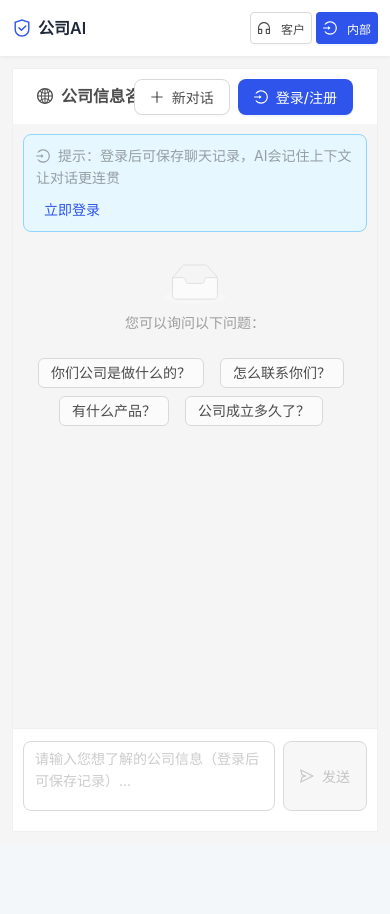
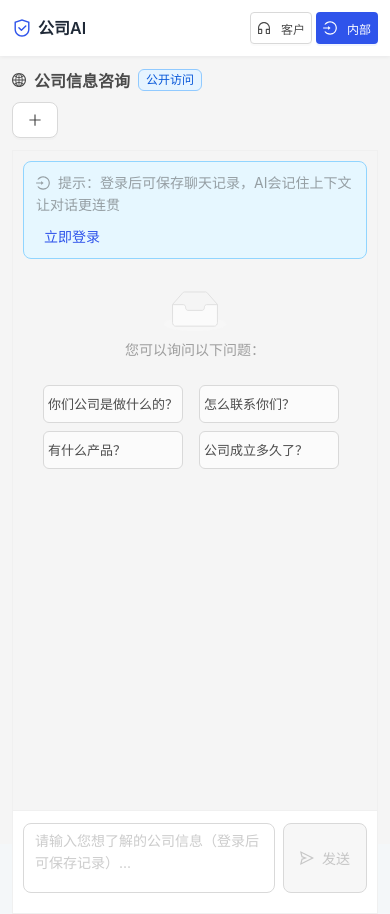
Before and after one commit to amike42w-sys/company-ai, a React (Vite) app: page /public-chat in a window 390 px wide. Before the commit the page ends 844 px from the top, so only its background shows below. Built offline with nearby package versions, Linux system fonts and the light colour scheme.

Commit message:
style: 适配移动端对话咨询界面，解决元素重叠遮挡

```diff
--- a/src/components/Chat/PublicChat.module.css
+++ b/src/components/Chat/PublicChat.module.css
@@ -1,5 +1,54 @@
 .container {
   height: calc(100vh - 160px);
+}
+
+/* 基础容器增加间距，防止被顶栏遮挡 */
+.chatContainer {
+  padding: 20px;
+  display: flex;
+  flex-direction: column;
+  height: 100%;
+}
+
+/* 头部操作区适配 */
+.chatHeader {
+  display: flex;
+  justify-content: space-between;
+  align-items: center;
+  margin-bottom: 20px;
+  gap: 10px;
+}
+
+.headerTitle {
+  display: flex;
+  align-items: center;
+  gap: 8px;
+  flex-shrink: 0;
+}
+
+.titleText {
+  font-size: 16px;
+  font-weight: 600;
+}
+
+.headerActions {
+  display: flex;
+  align-items: center;
+  gap: 8px;
+}
+
+.actionBtn {
+  display: flex;
+  align-items: center;
+  gap: 4px;
+}
+
+.btnText {
+  font-size: 14px;
+}
+
+.mobileHide {
+  display: inline-block;
 }
 
 .chatCard {
@@ -197,6 +246,49 @@
     min-height: 70px !important;
   }
 
+  /* 头部操作区适配 */
+  .chatHeader {
+    flex-direction: column; /* 手机端标题和按钮分两行 */
+    align-items: flex-start;
+    margin-bottom: 12px;
+  }
+
+  .headerActions {
+    width: 100%;
+    display: flex;
+    gap: 8px;
+  }
+
+  /* 隐藏 PC 端的长文字，让按钮更紧凑 */
+  .btnText {
+    display: none;
+  }
+
+  /* 既然顶栏有了登录，这里重复的按钮直接隐藏 */
+  .mobileHide {
+    display: none;
+  }
+
+  /* 调整引导卡片的边距 */
+  .guideCard {
+    margin-top: 10px !important;
+    padding: 12px !important;
+  }
+
+  /* 引导问题按钮适配 */
+  .suggestions {
+    display: grid !important;
+    grid-template-columns: 1fr 1fr !important; /* 强制两列排列 */
+    gap: 8px !important;
+  }
+
+  .suggestionTag {
+    font-size: 13px !important;
+    padding: 8px 4px !important;
+    height: auto !important;
+    white-space: normal; /* 允许换行 */
+  }
+
   .sendButton {
     min-height: 70px;
     padding: 8px 16px;
--- a/src/components/Chat/PublicChat.tsx
+++ b/src/components/Chat/PublicChat.tsx
@@ -154,29 +154,27 @@ const PublicChat: React.FC = () => {
 
   return (
     <div className={styles.container}>
-      <Card
-        className={styles.chatCard}
-        title={
-          <Space>
+      <div className={styles.chatHeader}>
+        <div className={styles.headerTitle}>
           <GlobalOutlined />
-            <span>公司信息咨询</span>
+          <span className={styles.titleText}>公司信息咨询</span>
           <Tag color="blue">公开访问</Tag>
           {isAuthenticated && role === 'external' && (
             <Badge dot color="green">
               <Tag color="success">已登录</Tag>
             </Badge>
           )}
-          </Space>
-        }
-        extra={
-          <Space>
+        </div>
+
+        <div className={styles.headerActions}>
           {isAuthenticated && (
             <Tooltip title="历史记录">
               <Button
                 icon={<HistoryOutlined />}
                 onClick={() => setHistoryDrawerOpen(true)}
+                className={styles.actionBtn}
               >
-                  历史
+                <span className={styles.btnText}>历史</span>
               </Button>
             </Tooltip>
           )}
@@ -184,8 +182,9 @@ const PublicChat: React.FC = () => {
             <Button
               icon={<PlusOutlined />}
               onClick={handleNewSession}
+              className={styles.actionBtn}
             >
-                新对话
+              <span className={styles.btnText}>新对话</span>
             </Button>
           </Tooltip>
           {publicMessages.length > 0 && (
@@ -193,8 +192,9 @@ const PublicChat: React.FC = () => {
               <Button
                 icon={<ClearOutlined />}
                 onClick={clearMessages}
+                className={styles.actionBtn}
               >
-                  清空
+                <span className={styles.btnText}>清空</span>
               </Button>
             </Tooltip>
           )}
@@ -203,12 +203,16 @@ const PublicChat: React.FC = () => {
               type="primary"
               icon={<LoginOutlined />}
               onClick={() => navigate('/login')}
+              className={styles.mobileHide}
             >
               登录/注册
             </Button>
           )}
-          </Space>
-        }
+        </div>
+      </div>
+
+      <Card
+        className={styles.chatCard}
       >
         {/* Messages Area */}
         <div className={styles.messagesArea}>
```
Lines whose indentation alone changed are shown as unchanged.
